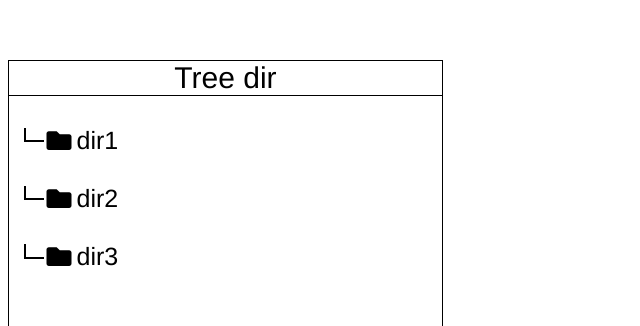
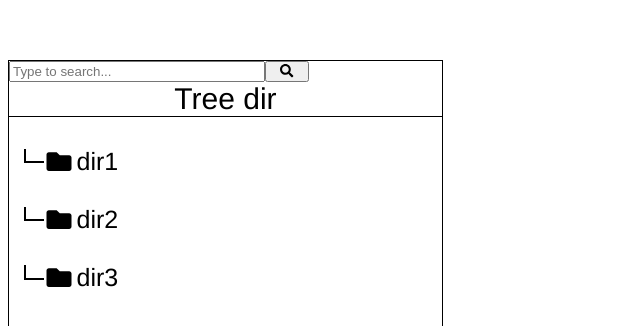
Before and after one commit to ijeriomit/Component-Development, a Vue app: page / in a window 1280 px wide. Shown: the top 326 px of the page, without its empty margins (0-640 px from the left). Built offline with nearby package versions, Linux system fonts and the light colour scheme.

Commit message:
created mostly working search bar component

```diff
--- a/src/App.vue
+++ b/src/App.vue
@@ -5,6 +5,7 @@
     <!-- <div style="height: 550px; overflow-y: scroll;"> -->
     <!-- <div style="height: 500px; overflow-y: scroll;"> -->
     <Tree class="tree-wrapper" :treeData='treeData' :delimeter='"/"' :title='"Tree dir"'/>
+    <!-- <search-bar></search-bar> -->
     <!-- </div> -->
     <!-- </div> -->
   </div>
@@ -12,11 +13,13 @@
 
 <script>
 // import HelloWorld from './components/HelloWorld.vue'
+// import SearchBar from './components/search-bar-component/search-bar.vue'
 import Tree from './components/tree-component/src/tree.vue'
 export default {
   name: 'App',
   components: {
     Tree
+    // 'search-bar': SearchBar
   },
   data: function () {
     return {
--- /dev/null
+++ b/src/components/search-bar-component/search-bar.vue
@@ -0,0 +1,152 @@
+<template>
+    <div class="search-bar-wrapper">
+        <div class="search-bar">
+            <button class="search-button" @click="search(searchTerm)" title="click to search" :class="[searchButtonRight ? 'search-button-right' : 'search-button-left']">
+                <font-awesome-icon :icon="['fa', 'search']">
+                </font-awesome-icon>
+            </button>
+            <input   v-if="!searchOnType" :placeholder='placeHolderText' type='text'  v-on:keyup="search(searchTerm)" v-model="searchTerm"/>
+            <input  v-else type='text' :placeholder='placeHolderText' v-on:keyup.enter="search(searchTerm)" v-model="searchTerm"/>
+        </div>
+        <ul v-if=" searchResults.length > 0 && enableResultList " class="search-results-wrapper">
+            <li v-for="result in searchResults" :key="result.path+result.name" >
+                <div v-if="result.hasOwnProperty('name') && result.hasOwnProperty('path') " class="search-result-wrapper">
+                    <div class="result-name">
+                        {{result.name}}
+                    </div>
+                    <div class="result-path">
+                        {{result.path}}
+                    </div>
+                </div>
+                <div v-else  class="search-result-wrapper">
+                    {{result}}
+                </div>
+            </li>
+        </ul>
+    </div>
+
+</template>
+<script lang="ts">
+import { FontAwesomeIcon } from '@fortawesome/vue-fontawesome'
+import { library } from '@fortawesome/fontawesome-svg-core'
+import { faSearch } from '@fortawesome/free-solid-svg-icons'
+
+export default {
+  name: 'search-bar',
+  props: {
+    exampleSearchTerm: { type: String, required: true, default: function () { console.error('No example search term was given. Please pass in example in order to validate your search function'); return '' } },
+    searchOnType: { type: Boolean, required: false, default: false },
+    searchFunction: { type: Function, required: true, default: function () { console.error('No Search Function Was Defined'); return [] } },
+    enableResultList: { type: Boolean, required: false, default: true },
+    searchButtonRight: { type: Boolean, required: false, default: true },
+    placeHolderText: { type: String, required: false, default: 'Type to search...' }
+  },
+  created: function () {
+    library.add(faSearch)
+  },
+  data: function () {
+    return {
+      searchResults: [],
+      searchTerm: ''
+    }
+  },
+  watch: {
+    $props: {
+      immediate: true,
+      handler: function () {
+        if (!this.searchFunctionValidator()) {
+          console.error('[Invalid Search Function]: function return value must be either, an Array of String values or an JSON with name and path keys')
+        }
+      }
+    }
+  },
+  methods: {
+    search: function () {
+      this.searchResults = this.searchFunction(this.searchTerm)
+    },
+    searchResultClicked: function () {
+      this.searchResults = []
+    },
+    searchFunctionValidator: function () {
+      var results = this.searchFunction(this.exampleSearchTerm)
+      var valid = false
+      if (results instanceof Array) {
+        if (results.every(i => (typeof i === 'string'))) {
+          valid = true
+          console.debug('Valid Search Function Returned Array of Strings ')
+        } else if (results.every(i => (typeof i === 'object'))) {
+          valid = true
+          console.debug('[Valid Search Function], return array of JSON')
+        }
+      }
+      return valid
+    }
+  },
+  components: {
+    FontAwesomeIcon
+  }
+
+}
+</script>
+<style lang="scss" scoped>
+input{
+    width: 85%;
+}
+button{
+    width: 15%;
+}
+ .search-bar-wrapper{
+    display: flex;
+    align-items: baseline;
+    flex-flow: column;
+    width: 300px;
+ }
+ .search-button-right{
+     order: 1;
+ }
+ .search-button-left{
+     order: -1;
+ }
+ .search-bar{
+     order: 1;
+     display: flex;
+    flex-direction: row;
+    width: 100%;
+ }
+ .search-result-wrapper{
+     height: fit-content;
+     display: flex;
+     flex-direction: column;
+    //  margin-top: 5px;
+    //  margin-bottom: 5px;
+    //  background-color: wheat;
+    //  border-bottom: 2px solid black;
+     border-top: 2px solid black;
+ }
+ .search-results-wrapper{
+    width: 85%;
+    font-size: 12px;
+    position: relative;
+    // left: 0px;
+    margin-top: 0px;
+    margin-bottom: 0px;
+    margin-inline-start: 0px;
+    padding-inline-start: 0px;
+    order: 2;
+    border-collapse: collapse;
+    overflow: hidden;
+    border: .5px solid black;
+    border-top: none;
+ }
+ .result-path{
+     order: 3;
+     overflow: hidden;
+ }
+ .result-name{
+     order: 1;
+     overflow: hidden;
+     padding-bottom: 2px;
+     padding-top: 2px;
+ }
+
+</style>
--- a/src/components/tree-component/src/Tree.js
+++ b/src/components/tree-component/src/Tree.js
@@ -85,21 +85,30 @@ export default class Tree {
     }
   }
 
-  traverseTree (searchList, action, data, key) {
+  searchCheck (target, hits, searchKey) {
+    if (target.name.includes(searchKey)) {
+      hits.push(target)
+    }
+    return hits
+  }
+
+  traverseTree (searchList, action, hits, key) {
     if (searchList != null) {
       if (searchList.length !== 0) {
         for (var i = 0; i < searchList.length; i++) {
-          data = this.traverseTree(
+          hits = this.traverseTree(
             searchList[i].contents,
             action,
-            data,
+            hits,
             key
           )
-          data = action(searchList, i, data, key)
+          if (action instanceof Function) {
+            hits = action(searchList[i], hits, key)
+          }
         }
-        return data
+        return hits
       }
     }
-    return data
+    return hits
   }
 };
--- a/src/components/tree-component/src/tree.vue
+++ b/src/components/tree-component/src/tree.vue
@@ -3,6 +3,7 @@
     <div class= "tree-title" ref="treeTitle">
       {{title}}
     </div>
+    <search-bar :searchOnType="true" :exampleSearchTerm="'dir'" :searchFunction="function(searchKey){ return tree.traverseTree(tree.treeObject, tree.searchCheck , [], searchKey)}"></search-bar>
     <div class="tree-body" ref="treeBody">
       <ul class="tree" ref="tree">
         <node @node-clicked="clickedNode"
@@ -25,7 +26,7 @@ import Tree from './Tree'
 import node from './node'
 import { library } from '@fortawesome/fontawesome-svg-core'
 import { faFolder, faFolderOpen, faFile, faTrashAlt } from '@fortawesome/free-solid-svg-icons'
-
+import SearchBar from '@/components/search-bar-component/search-bar.vue'
 export default {
   name: 'tree',
   created: function () {
@@ -44,7 +45,8 @@ export default {
     onDeleteFunction: { type: Function, required: false }
   },
   components: {
-    node
+    node,
+    'search-bar': SearchBar
   },
   data: function () {
     return {
@@ -64,6 +66,7 @@ export default {
     }
   },
   methods: {
+
     deleteNode: function (node) {
       if (this.selectedNode === node) {
         var path = ''
```
